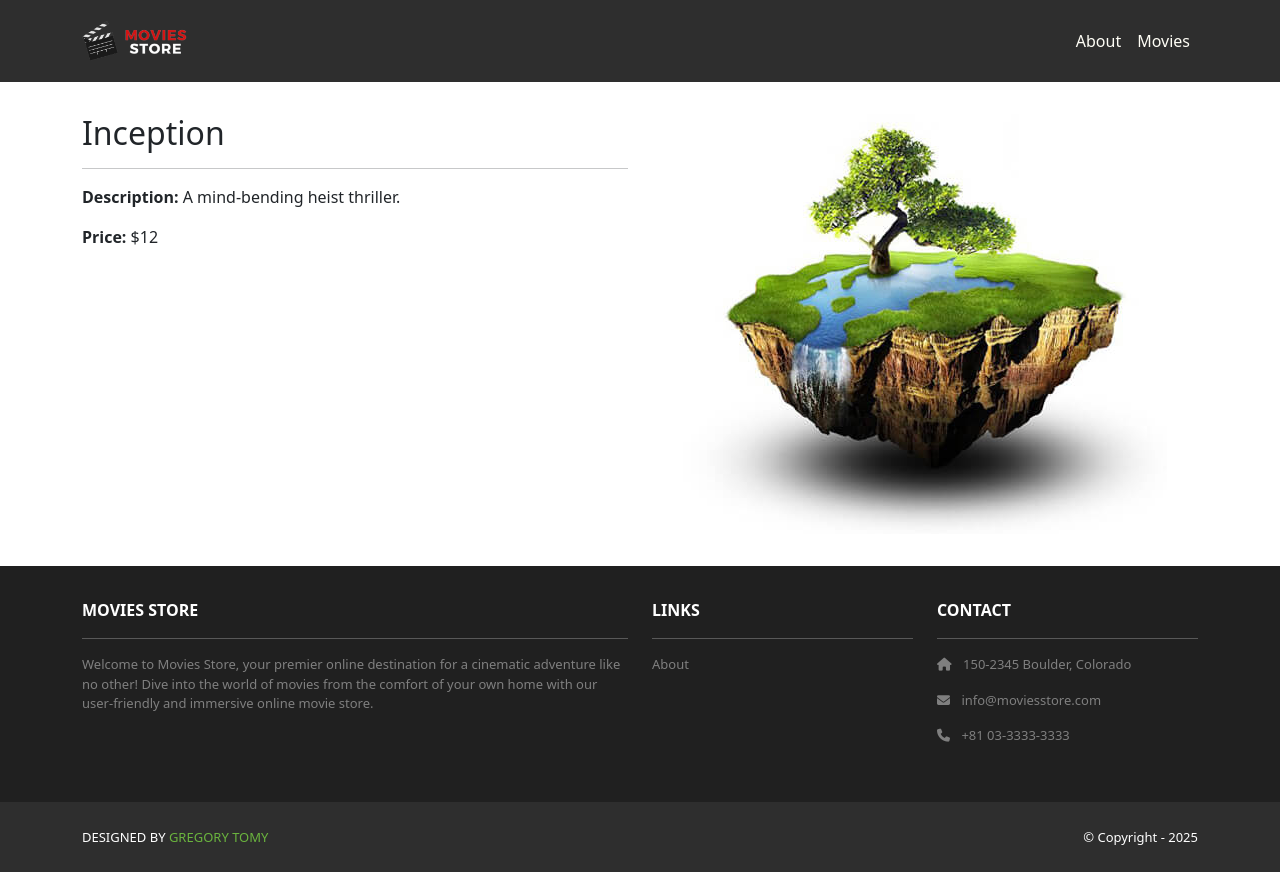
After one commit to GregoryTomy/MovieStore, a Django app: page /movies/1/ in a window 1280 px wide. The commit adds this page. Run offline with Django 5.2, Linux system fonts and the light colour scheme; some libraries are stand-ins or nearby versions.

Commit message:
added movie landing and individual show pages

```diff
--- a/moviestore/movies/templates/movies/index.html
+++ b/moviestore/movies/templates/movies/index.html
@@ -16,7 +16,10 @@
             class="card-img-top rounded"
           />
           <div class="card-body text-center">
-              {{ movie.name }}
+            <a href= {% url "movies.show" id=movie.id%}
+              class="btn bg-dark text-white"
+              >
+            {{ movie.name }}
             </a>
           </div>
         </div>
--- /dev/null
+++ b/moviestore/movies/templates/movies/show.html
@@ -0,0 +1,17 @@
+{% extends 'base.html' %} {% block content %} {% load static %}
+<div class="p-3">
+  <div class="container">
+    <div class="row mt-3">
+      <div class="col-md-6 mx-auto mb-3">
+        <h2>{{ template_data.movie.name }}</h2>
+        <hr />
+        <p><b>Description:</b> {{ template_data.movie.description }}</p>
+        <p><b>Price:</b> ${{ template_data.movie.price }}</p>
+      </div>
+      <div class="col-md-6 mx-auto mb-3 text-center">
+        <img src="{% static 'img/about.jpg' %}" class="rounded" />
+      </div>
+    </div>
+  </div>
+</div>
+{% endblock content %}
--- a/moviestore/movies/urls.py
+++ b/moviestore/movies/urls.py
@@ -6,5 +6,6 @@ urlpatterns = [
         "",
         views.index,
         name="movies.index",
-    )
+    ),
+    path("<int:id>/", views.show, name="movies.show"),
 ]
--- a/moviestore/movies/views.py
+++ b/moviestore/movies/views.py
@@ -39,3 +39,16 @@ def index(request):
         "movies/index.html",
         {"template_data": template_data},
     )
+
+
+def show(request, id: int):
+    movie = movies[id - 1]
+    template_data = {}
+    template_data["title"] = movie["name"]
+    template_data["movie"] = movie
+
+    return render(
+        request,
+        "movies/show.html",
+        {"template_data": template_data},
+    )
--- a/moviestore/moviestore/templates/base.html
+++ b/moviestore/moviestore/templates/base.html
@@ -49,6 +49,7 @@
          <div class="collapse navbar-collapse" id="navbarNavAltMarkup">
            <div class="navbar-nav ms-auto navbar-ml">
              <a class="nav-link" href="{% url 'home.about' %}">About</a>
+             <a class="nav-link" href="{% url 'movies.index' %}">Movies</a>
            </div>
          </div>
        </div>
```
